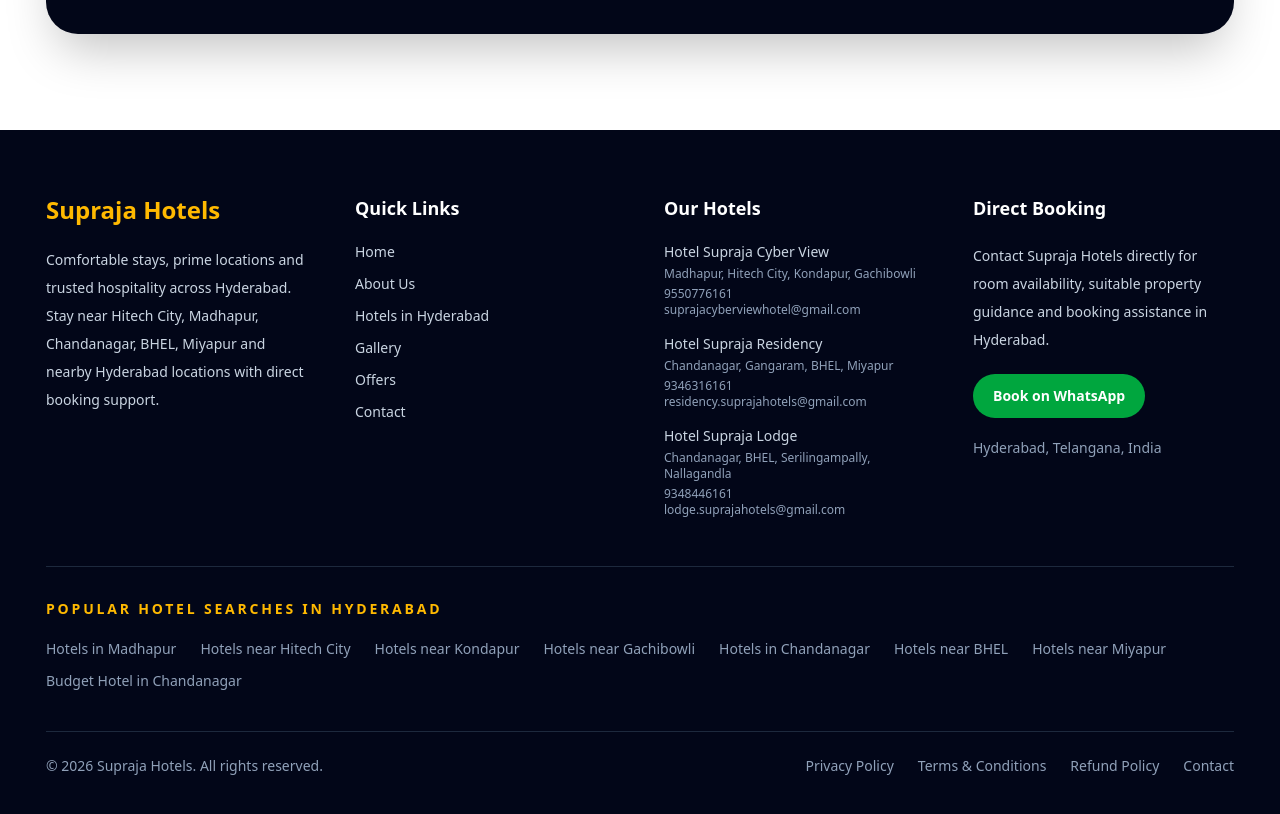
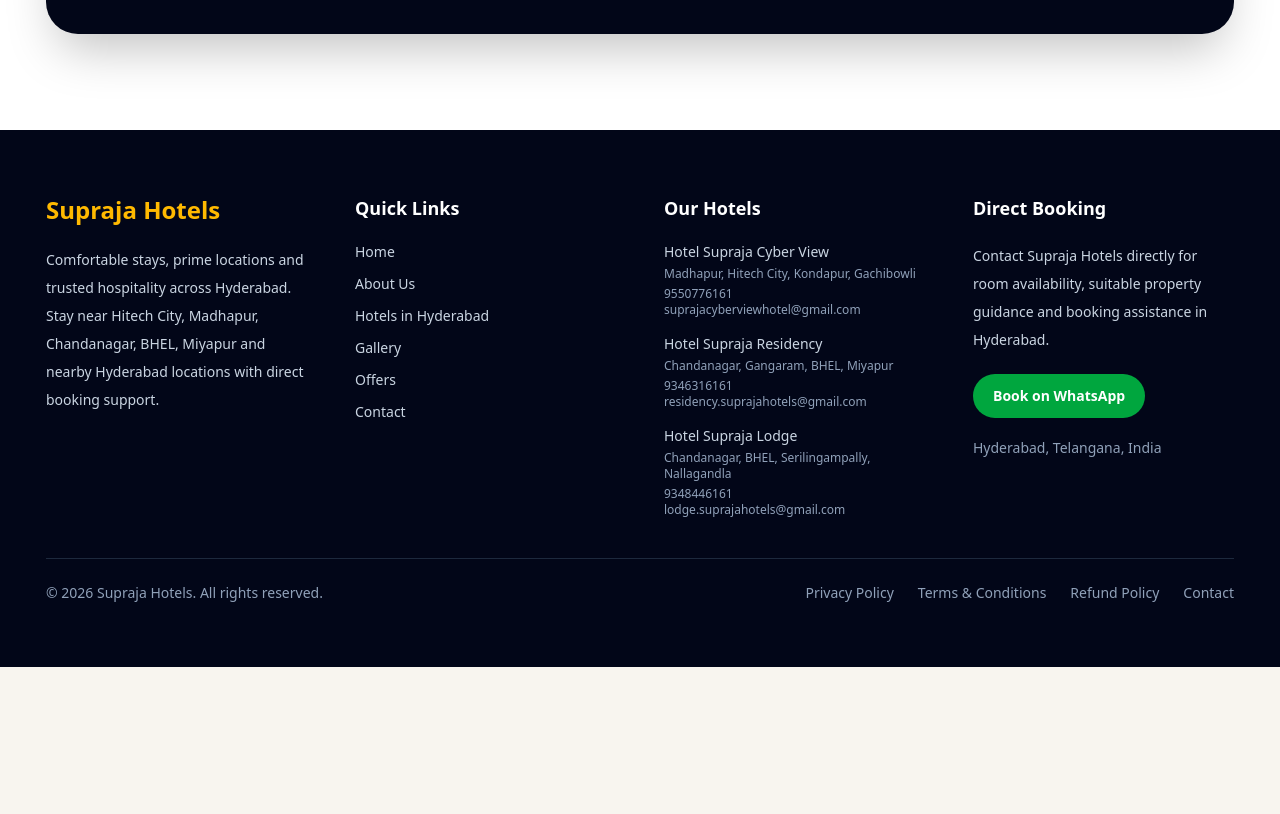
Before and after one commit to suprajahotel-eng/supraja-hotels, a Next.js app: page / in a window 1280 px wide. Shown: the part 5029-5843 px from the top of the page. After the commit the page ends 5696 px from the top, so only its background shows below. Built offline with nearby package versions, Linux system fonts and the light colour scheme.

Commit message:
Update About page with hotel-focused content

```diff
--- a/components/footer.tsx
+++ b/components/footer.tsx
@@ -1,15 +1,4 @@
 import Link from "next/link";
-
-const localSeoLinks = [
-  { label: "Hotels in Madhapur", href: "/hotels/supraja-cyber-view" },
-  { label: "Hotels near Hitech City", href: "/hotels/supraja-cyber-view" },
-  { label: "Hotels near Kondapur", href: "/hotels/supraja-cyber-view" },
-  { label: "Hotels near Gachibowli", href: "/hotels/supraja-cyber-view" },
-  { label: "Hotels in Chandanagar", href: "/hotels/supraja-residency" },
-  { label: "Hotels near BHEL", href: "/hotels/supraja-residency" },
-  { label: "Hotels near Miyapur", href: "/hotels/supraja-residency" },
-  { label: "Budget Hotel in Chandanagar", href: "/hotels/supraja-lodge" },
-];
 
 export default function Footer() {
   const year = new Date().getFullYear();
@@ -26,7 +15,8 @@
             <p className="mt-5 text-sm leading-7 text-slate-300">
               Comfortable stays, prime locations and trusted hospitality across
               Hyderabad. Stay near Hitech City, Madhapur, Chandanagar, BHEL,
-              Miyapur and nearby Hyderabad locations with direct booking support.
+              Miyapur and nearby Hyderabad locations with direct booking
+              support.
             </p>
           </div>
 
@@ -170,24 +160,6 @@
           </div>
         </div>
 
-        <div className="mt-12 border-t border-slate-800 pt-8">
-          <h3 className="text-sm font-semibold uppercase tracking-[0.2em] text-amber-400">
-            Popular Hotel Searches in Hyderabad
-          </h3>
-
-          <div className="mt-5 flex flex-wrap gap-x-6 gap-y-3 text-sm text-slate-400">
-            {localSeoLinks.map((item) => (
-              <Link
-                key={item.label}
-                href={item.href}
-                className="hover:text-amber-400"
-              >
-                {item.label}
-              </Link>
-            ))}
-          </div>
-        </div>
-
         <div className="mt-10 border-t border-slate-800 pt-6">
           <div className="flex flex-col gap-4 md:flex-row md:items-center md:justify-between">
             <p className="text-sm text-slate-400">
```
